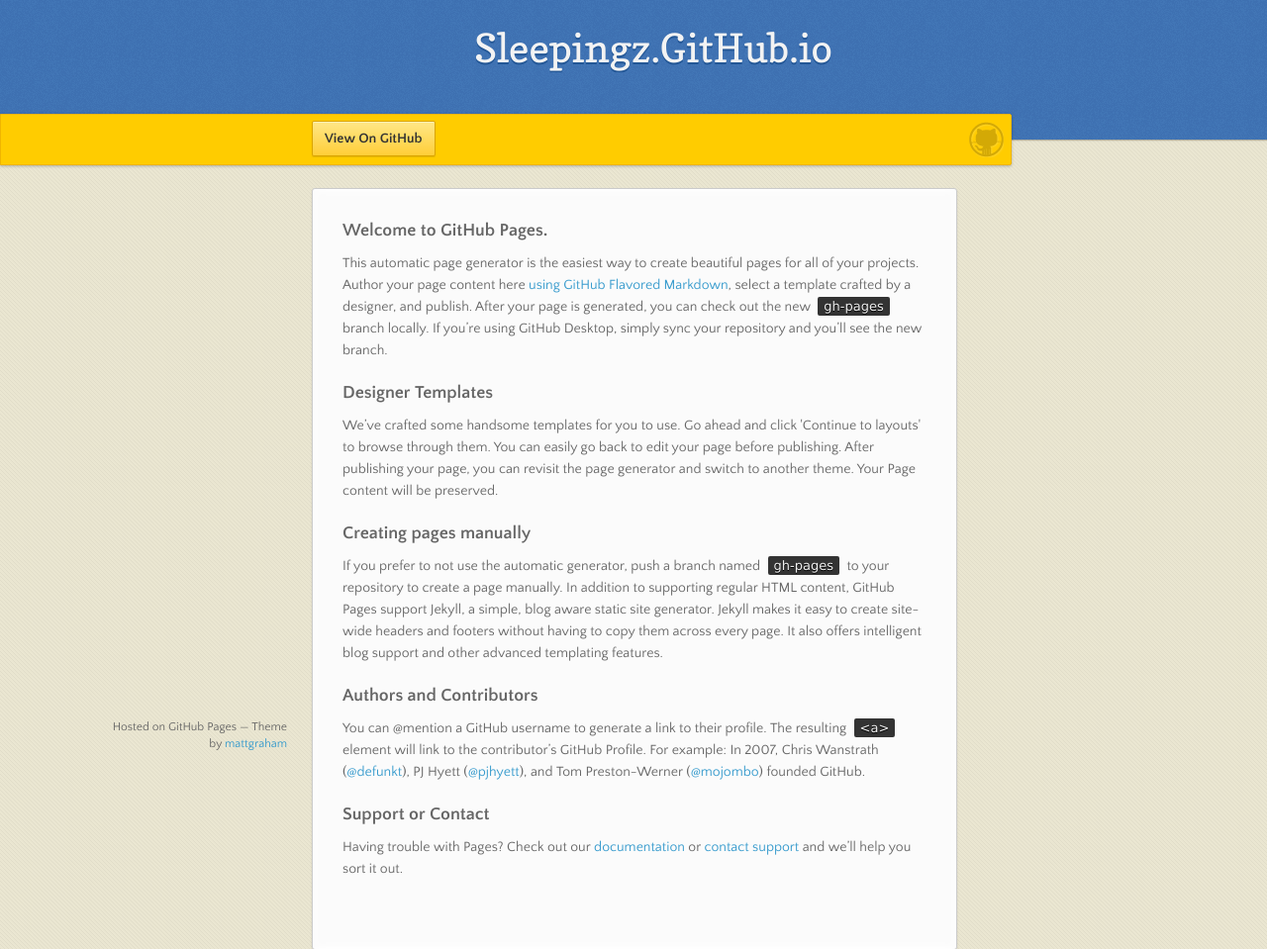
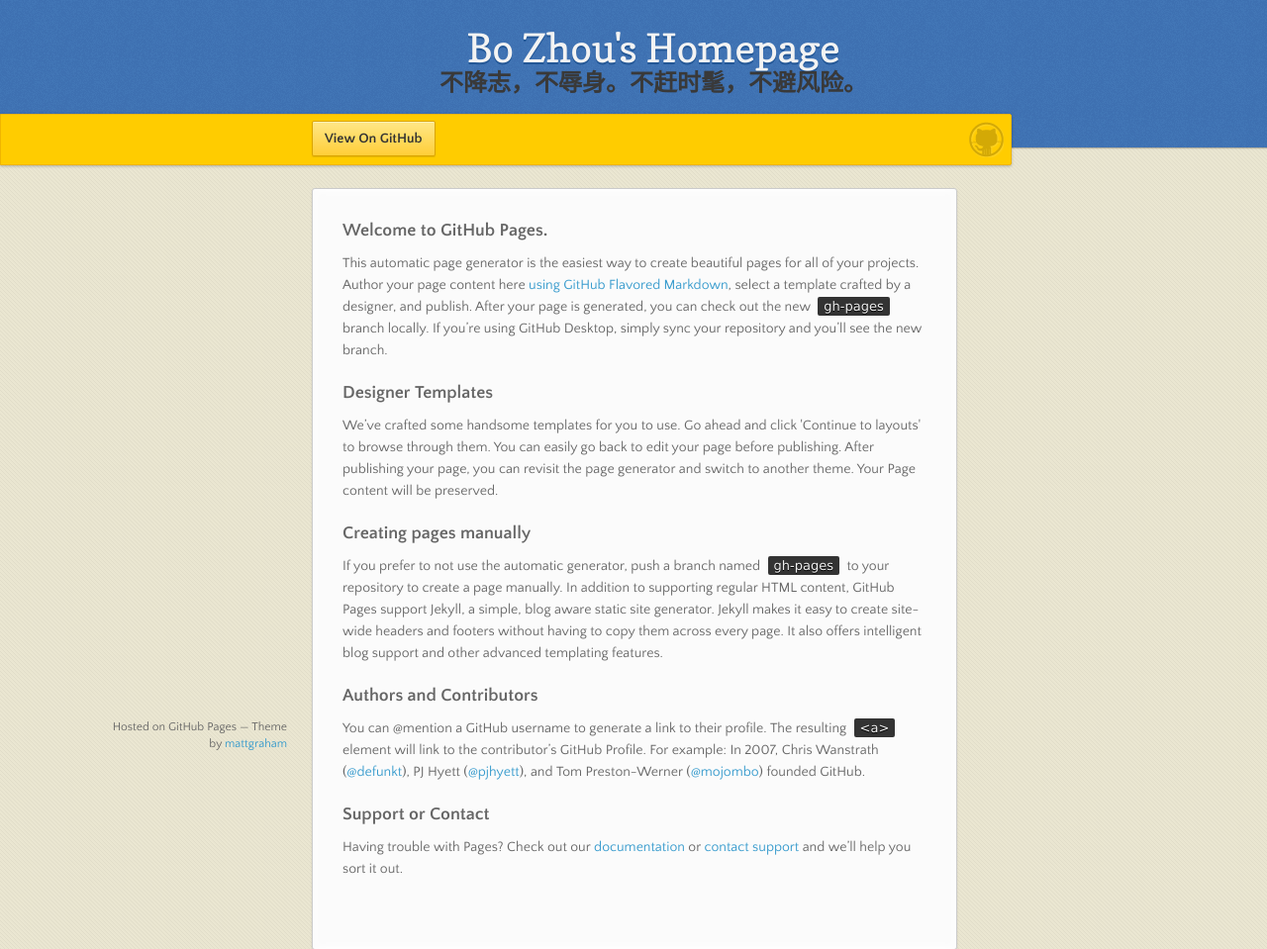
Before and after one commit to sleepingZ/sleepingZ.github.io, a plain HTML site: page index.html in a window 1280 px wide. Shown: the top 959 px of the page at 99% size. Drawn offline with nearby package versions, Linux system fonts and the light colour scheme.

Commit message:
Update index.html

```diff
--- a/index.html
+++ b/index.html
@@ -17,7 +17,8 @@
   <body>
 
       <header>
-        <h1>Sleepingz.GitHub.io</h1>
+        <h1>Bo Zhou's Homepage</h1>
+        <h2>不降志，不辱身。不赶时髦，不避风险。</h2>
         <p></p>
       </header>
 
```
